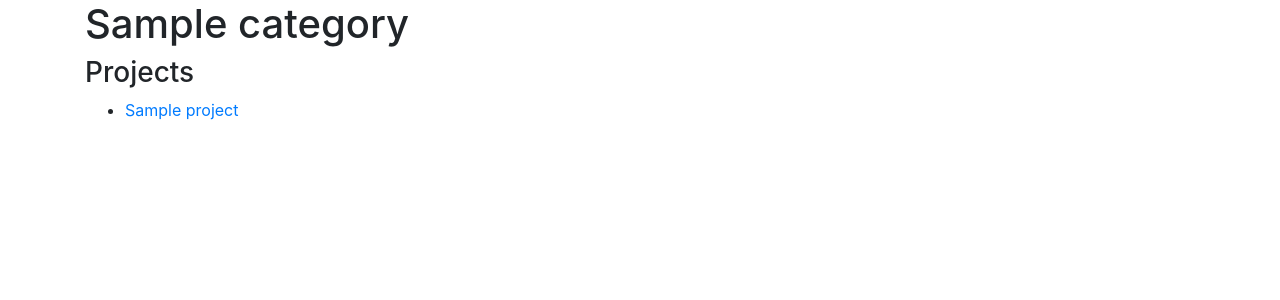
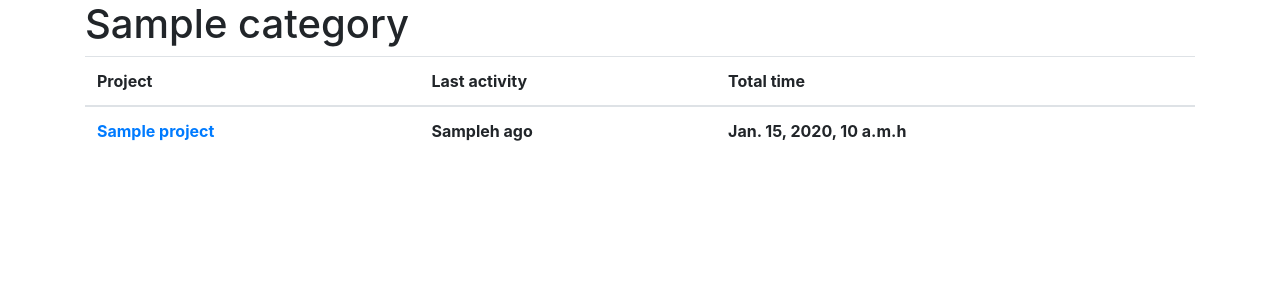
Before and after one commit to rixx/tempus, a Django app: template tempus/timetracking/templates/t/category.html in a window 1280 px wide. Shown: the part 96-396 px from the top of the page. Run offline with Django 3.2, Linux system fonts and the light colour scheme; the template is opened without the code that fills it: most values are stand-ins (such as "Sample title", 1, 10 or a date in 2020); lists and menus that the app fills with data are empty; some libraries are stand-ins or nearby versions.

Commit message:
category page now gives project overview

```diff
--- a/tempus/timetracking/templates/t/category.html
+++ b/tempus/timetracking/templates/t/category.html
@@ -2,14 +2,21 @@
 {% block content %}
 {% if category %}
     <h1> {{ category.category_name }} </h1>
-    {% if category.projects %}
-    <h3> Projects </h3>
-    <ul>
-    {% for project in category.projects %}
-        <li><a href="/t/{{category.category_name}}/{{ project.project_name }}/">{{ project.project_name }}</a></li>
-    {% endfor %}
-    </ul>
-    {% endif %}
+
+    <table class="table">
+        <thead><tr><th>Project</th><th>Last activity</th><th>Total time</th></tr></thead>
+        <tbody>
+            {% for project in category.project_set.all %}
+                <tr>
+                    <th><a href="/t/{{category.category_name}}/{{ project.project_name }}/">{{ project.project_name }}</a></th>
+                    <th>{{ project.delta_to_last_edit }}h ago</th>
+                    <th>{{ project.total_time }}h </th>
+                </tr>
+            {% endfor %}
+
+        </tbody>
+    </table>
+
 {% else %}
     <p>No categories are available at this moment.</p>
 {% endif %}
```
